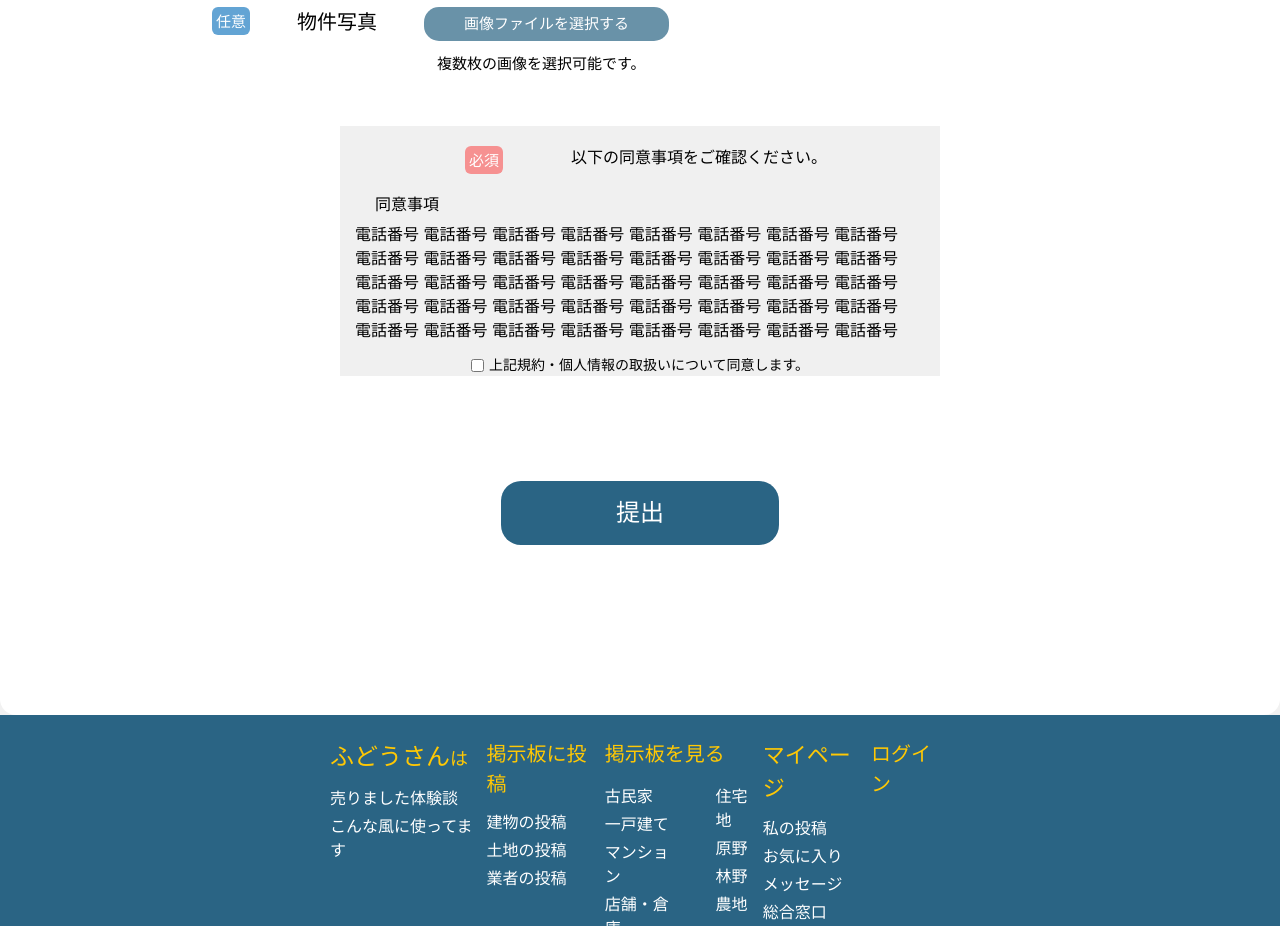
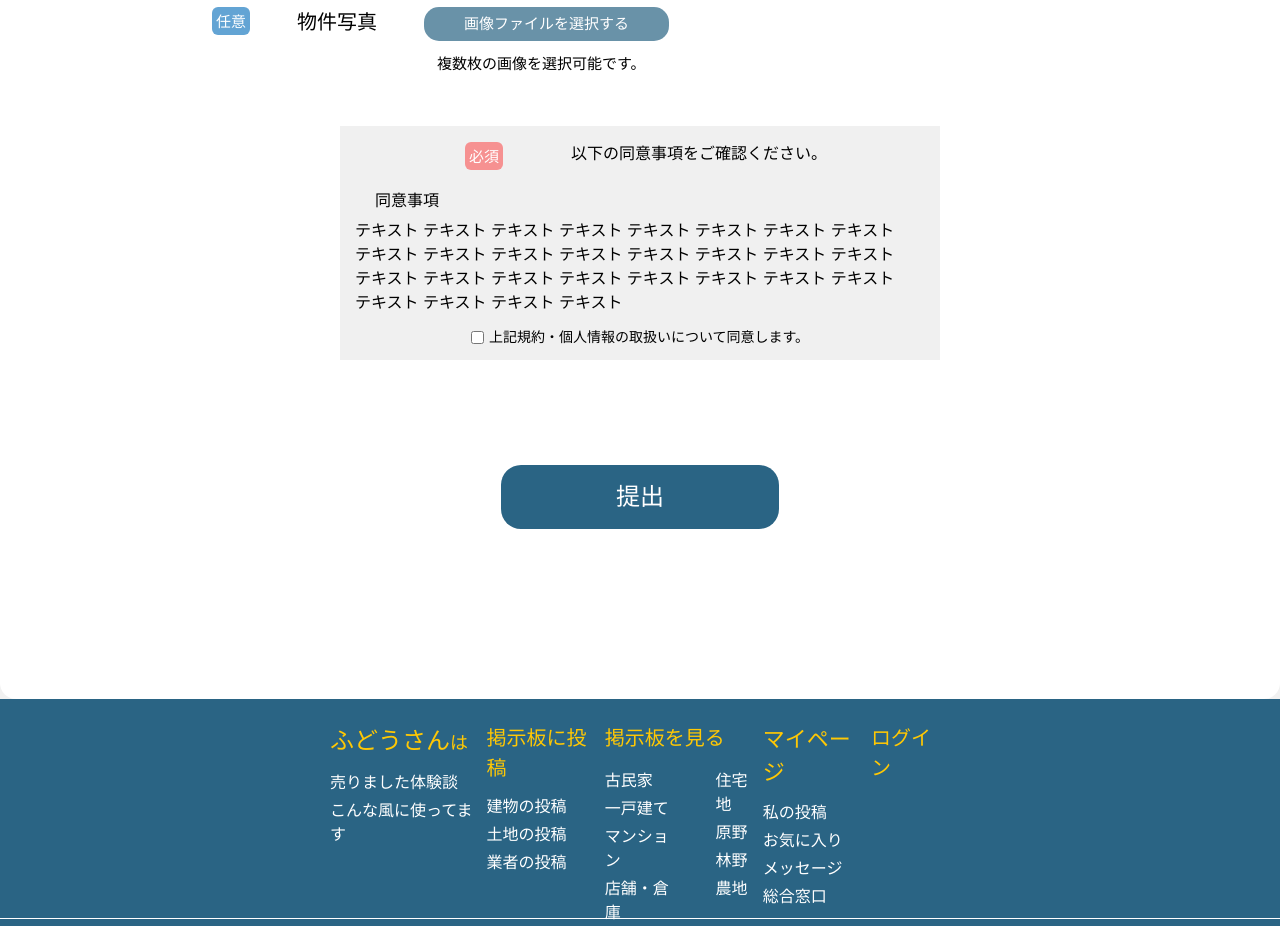
Before and after one commit to stormrageqb/FudosanRealEstate, a React (Create React App) app in the folder Front-end/: page /post in a window 1280 px wide. Shown: the part 6180-7106 px from the top of the page. Built offline with nearby package versions, Linux system fonts and the light colour scheme.

Commit message:
refactor: update condition form style

```diff
--- a/Front-end/src/components/Form/ConditionForm.jsx
+++ b/Front-end/src/components/Form/ConditionForm.jsx
@@ -3,7 +3,7 @@ import React from 'react'
 export default function ConditionForm({content}) {
   return (
     <div>
-        <div className=' w-[600px]  bg-[#D9D9D9]/40 pt-[20px]'>
+        <div className=' w-[600px]  bg-[#D9D9D9]/40 pt-4 pb-3'>
             <div className='flex justify-center'>
                 <div className=' pr-[56px] '>
                     <span className='bg-[#F69191] h-[28px] inline-block p-1 rounded-md text-[15px] mx-[12px] text-white'>必須</span>
@@ -14,11 +14,12 @@ export default function ConditionForm({content}) {
             </div>
             <div className='pb-[12px]'>
                 <p className='pl-[35px] pt-[19px] pb-[6px]'>同意事項</p>
-                <p className='w-[560px] pl-[15px]' >  電話番号  電話番号  電話番号  電話番号  電話番号  電話番号  電話番号  電話番号
-                                            電話番号  電話番号  電話番号  電話番号  電話番号  電話番号  電話番号  電話番号
-                                            電話番号  電話番号  電話番号  電話番号  電話番号  電話番号  電話番号  電話番号
-                                            電話番号  電話番号  電話番号  電話番号  電話番号  電話番号  電話番号  電話番号
-                                            電話番号  電話番号  電話番号  電話番号  電話番号  電話番号  電話番号  電話番号</p>
+                <p className='w-[560px] pl-[15px]' >
+                    テキスト テキスト テキスト テキスト テキスト テキスト テキスト
+                    テキスト テキスト テキスト テキスト テキスト テキスト テキスト
+                    テキスト テキスト テキスト テキスト テキスト テキスト テキスト
+                    テキスト テキスト テキスト テキスト テキスト テキスト テキスト
+                </p>
             </div>
             <div className='flex justify-center'>
                 <input type='checkbox' name="agree" id="agree" />
--- a/Front-end/src/pages/DashboardPage/DashboardRealEstatePostBoard.jsx
+++ b/Front-end/src/pages/DashboardPage/DashboardRealEstatePostBoard.jsx
@@ -30,7 +30,6 @@ const realEstateInfo = [
             city:'三浦市',
             street:'1 Chome-9-11 Misaki',
         },
-        username: "千葉県南房総市   T.Tさん",
         images: myArray,
         briefDescription: `テキスト テキスト テキスト テキスト テキスト テキスト テキスト テキスト テキスト
     テキスト テキスト テキスト テキスト テキスト テキスト テキスト テキスト テキスト
```
